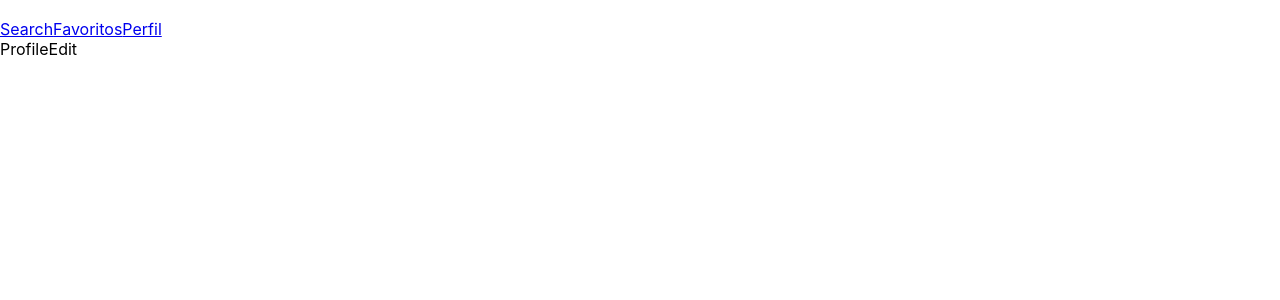
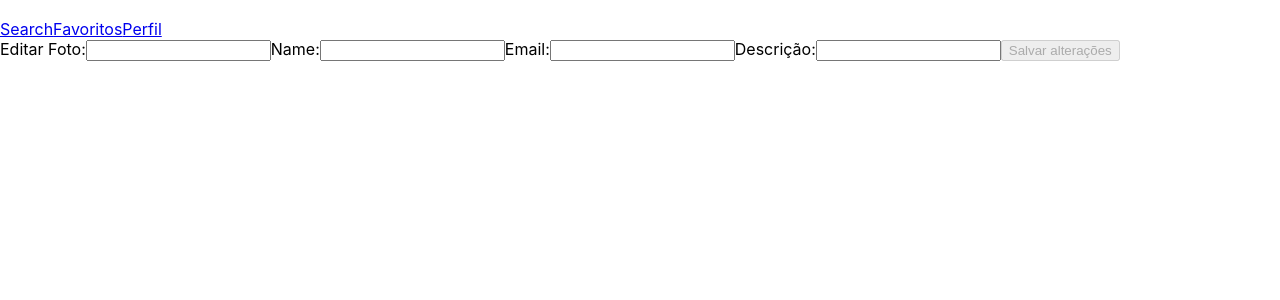
Before and after one commit to marcelli-lima/app-tunes, a React (Create React App) app: page /profile/edit in a window 1280 px wide. Shown: the top 300 px of the page. Built offline with nearby package versions, Linux system fonts and the light colour scheme.

Commit message:
funcionalidade de editar perfil adicionada

```diff
--- a/src/components/MusicCard.js
+++ b/src/components/MusicCard.js
@@ -74,7 +74,7 @@ MusicCard.propTypes = {
   trackName: PropTypes.string.isRequired,
   previewUrl: PropTypes.string.isRequired,
   isFavorite: PropTypes.bool.isRequired,
-  trackId: PropTypes.number.isRequired,
+  trackId: PropTypes.oneOfType([PropTypes.string, PropTypes.number]).isRequired,
   updateFavSongs: PropTypes.func,
 };
 
--- a/src/pages/ProfileEdit.js
+++ b/src/pages/ProfileEdit.js
@@ -1,12 +1,120 @@
 import React from 'react';
+import { Redirect } from 'react-router-dom';
 import Header from '../components/Header';
+import Loading from '../components/Loading';
+import { getUser, updateUser } from '../services/userAPI';
 
 class ProfileEdit extends React.Component {
+  constructor() {
+    super();
+
+    this.state = {
+      loading: true,
+      name: '',
+      email: '',
+      image: '',
+      description: '',
+      update: false,
+      isDisabled: true,
+    };
+  }
+
+  async componentDidMount() {
+    const userLogado = await getUser();
+    this.setState({ ...userLogado, loading: false });
+  }
+
+  handleFilter = ({ target }) => {
+    const { name, value } = target;
+    this.setState({ [name]: value }, () => this.enableButton());
+  }
+
+  handleSaveButton = async () => {
+    const { name, email, image, description } = this.state;
+    this.setState({ loading: true });
+    updateUser({
+      name,
+      email,
+      image,
+      description,
+    });
+    this.setState({ loading: false, update: true });
+  }
+
+  enableButton = () => {
+    const { name, email, image, description } = this.state;
+    const re = /\S+@\S+\.\S+/;
+    if (name.length && email.length
+      && image.length && description.length
+      && re.test(email)) {
+      this.setState({ isDisabled: false });
+    }
+  }
+
   render() {
+    const { isDisabled, name, email, image, description, loading, update } = this.state;
     return (
       <div data-testid="page-profile-edit">
         <Header />
-        ProfileEdit
+        { update && <Redirect to="/profile" /> }
+        { loading && <Loading /> }
+        { !loading
+           && (
+             <form>
+               <label htmlFor="edit-input-image">
+                 Editar Foto:
+                 <input
+                   name="image"
+                   value={ image }
+                   data-testid="edit-input-image"
+                   id="edit-input-image"
+                   onChange={ this.handleFilter }
+                   type="text"
+                 />
+               </label>
+               <label htmlFor="edit-input-name">
+                 Name:
+                 <input
+                   id="edit-input-name"
+                   name="name"
+                   data-testid="edit-input-name"
+                   type="text"
+                   value={ name }
+                   onChange={ this.handleFilter }
+                 />
+               </label>
+               <label htmlFor="edit-input-email">
+                 Email:
+                 <input
+                   id="edit-input-email"
+                   name="email"
+                   data-testid="edit-input-email"
+                   type="text"
+                   defaultValue={ email }
+                   onChange={ this.handleFilter }
+                 />
+               </label>
+               <label htmlFor="edit-input-description">
+                 Descrição:
+                 <input
+                   id="edit-input-description"
+                   name="description"
+                   data-testid="edit-input-description"
+                   type="text"
+                   defaultValue={ description }
+                   onChange={ this.handleFilter }
+                 />
+               </label>
+               <button
+                 disabled={ isDisabled }
+                 type="button"
+                 data-testid="edit-button-save"
+                 onClick={ this.handleSaveButton }
+               >
+                 Salvar alterações
+               </button>
+             </form>
+           )}
       </div>
     );
   }
```
Also changed, not shown: 1 other file (tests, documents, lock files or other folders).
